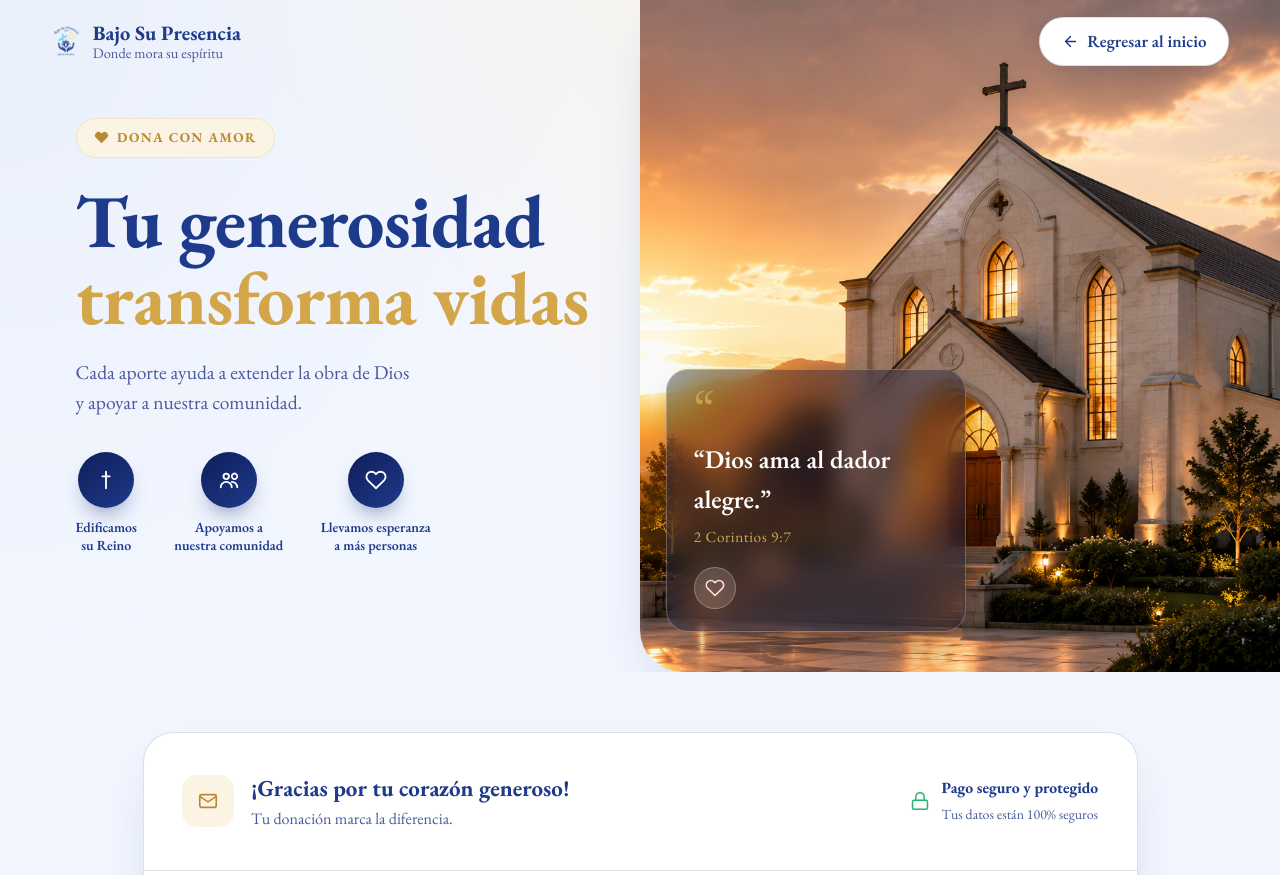
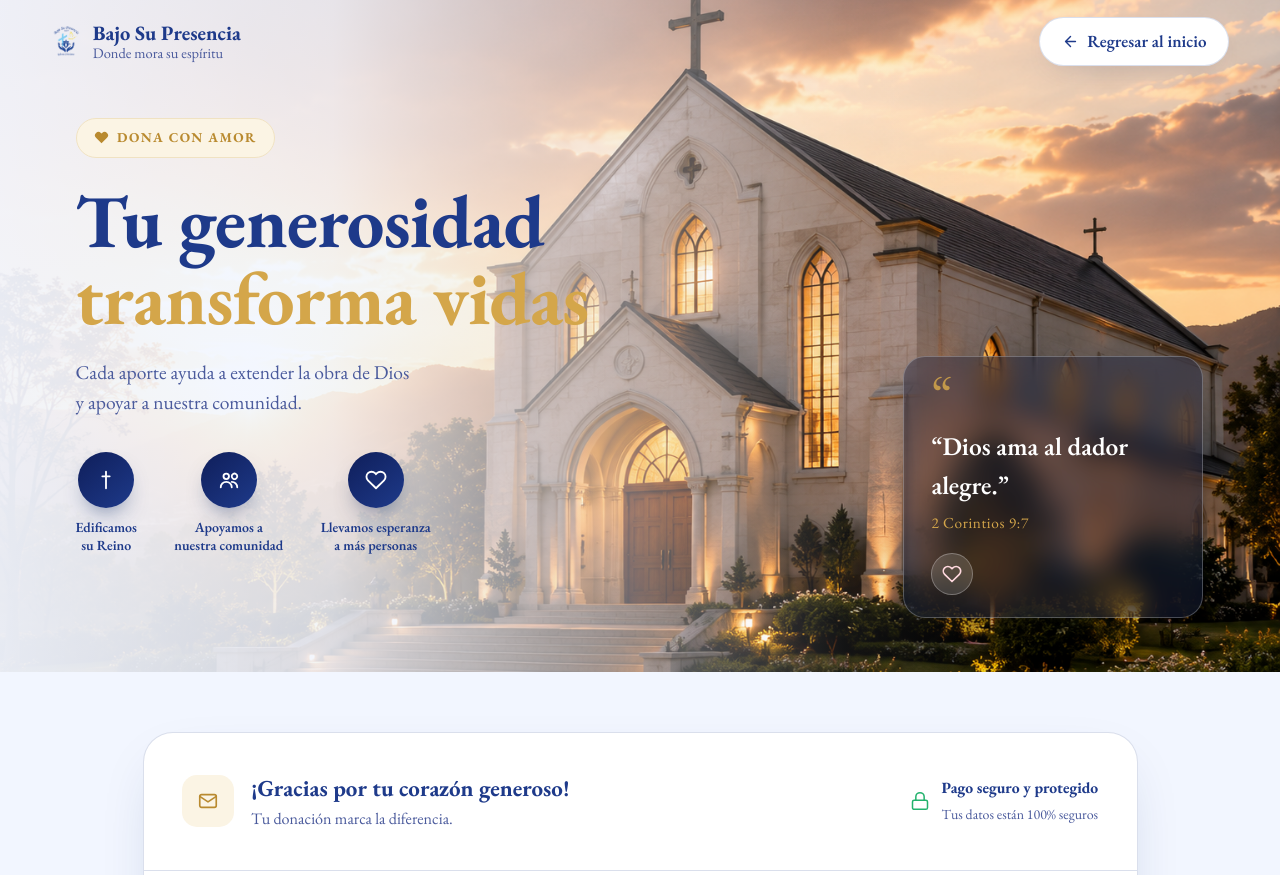
Before and after one commit to Yeison1234451232434324/Bajo-Su-Presencia, a PHP site: page /Bajo-Su-Presencia/views/public/donaciones/donaciones.html in a window 1280 px wide. Shown: the top 875 px of the page. Run offline with PHP 8.4, Linux system fonts and the light colour scheme.

Commit message:
Donaciones: imagen del hero como fondo completo con texto encima
- La foto de la iglesia cubre todo el hero (inset:0, 100% de ancho) y el
  contenido (título, valores, versículo) va por encima.
- Velo claro (gradiente crema) a la izquierda para mantener legible el
  texto azul sobre la foto.
- La tarjeta del versículo se mueve a la derecha, sobre la zona visible.

Co-Authored-By: Claude Opus 4.8 <noreply@anthropic.com>

```diff
--- a/Bajo-Su-Presencia/views/public/donaciones/donaciones.css
+++ b/Bajo-Su-Presencia/views/public/donaciones/donaciones.css
@@ -113,16 +113,19 @@ body {
 .dn-valores li b { color: var(--azul); font-size: 0.82rem; font-weight: 600; line-height: 1.3; }
 
 .dn-hero-img {
-  position: absolute; top: 0; right: 0; bottom: 0;
-  width: clamp(44%, 50vw, 54%);
+  position: absolute; inset: 0; width: 100%; z-index: 0;
   animation: dnFadeUp 0.7s var(--ease) 0.1s both;
 }
-.dn-hero-img img {
-  width: 100%; height: 100%; object-fit: cover;
-  border-radius: 0 0 0 42px; box-shadow: var(--sombra);
+.dn-hero-img img { width: 100%; height: 100%; object-fit: cover; object-position: center right; }
+/* Velo claro a la izquierda para que el texto siga siendo legible sobre la foto */
+.dn-hero-img::after {
+  content: ''; position: absolute; inset: 0; z-index: 1;
+  background: linear-gradient(90deg,
+    rgba(242,246,255,0.95) 0%, rgba(242,246,255,0.86) 26%,
+    rgba(242,246,255,0.45) 48%, rgba(242,246,255,0.08) 66%, rgba(242,246,255,0) 78%);
 }
 .dn-verse-card {
-  position: absolute; left: clamp(1rem, 4%, 2rem); bottom: clamp(1rem, 6%, 2.5rem);
+  position: absolute; right: clamp(1.5rem, 6%, 5rem); bottom: clamp(1.5rem, 8%, 3.5rem); z-index: 2;
   width: min(78%, 300px); padding: 1.5rem 1.6rem 1.3rem; border-radius: 22px; color: #fff;
   background: rgba(20, 34, 70, 0.42); backdrop-filter: blur(14px) saturate(140%); -webkit-backdrop-filter: blur(14px) saturate(140%);
   border: 1px solid rgba(255, 255, 255, 0.25); box-shadow: 0 20px 50px -20px rgba(0, 0, 0, 0.5);
```
